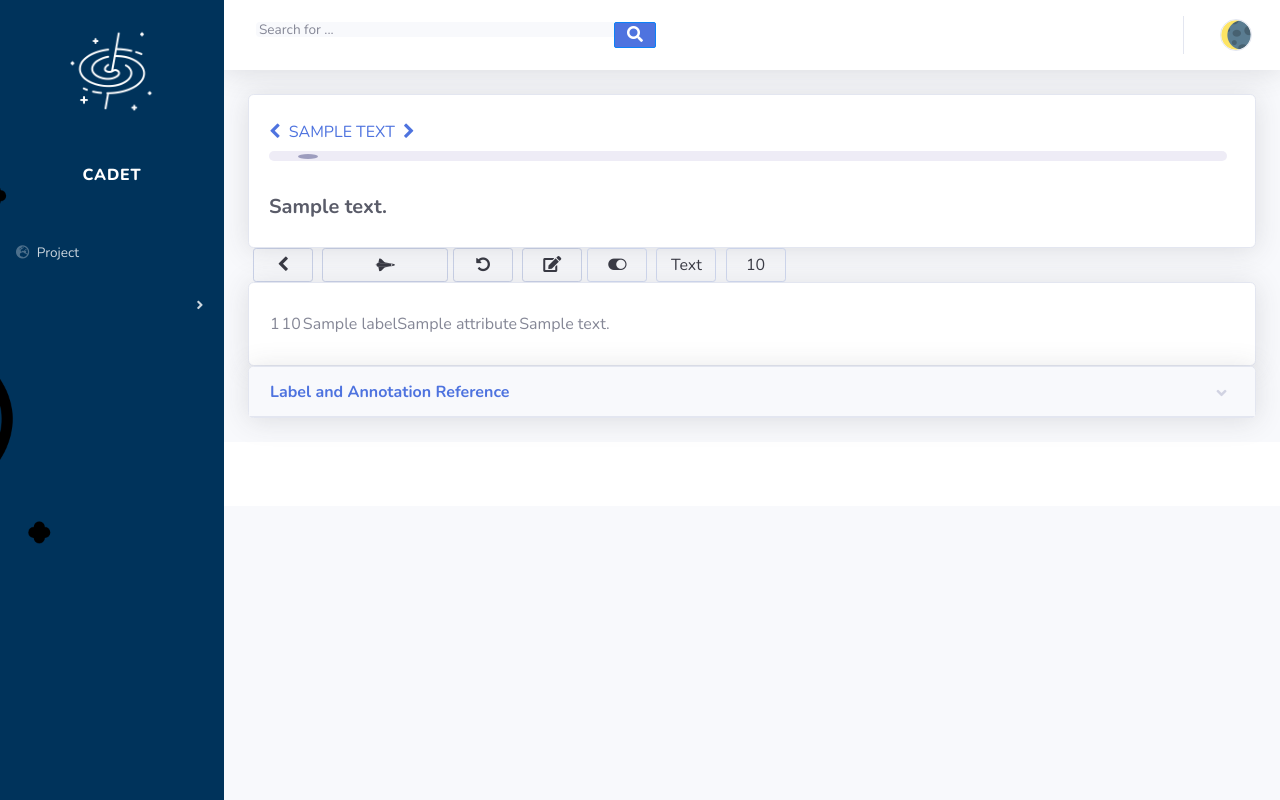
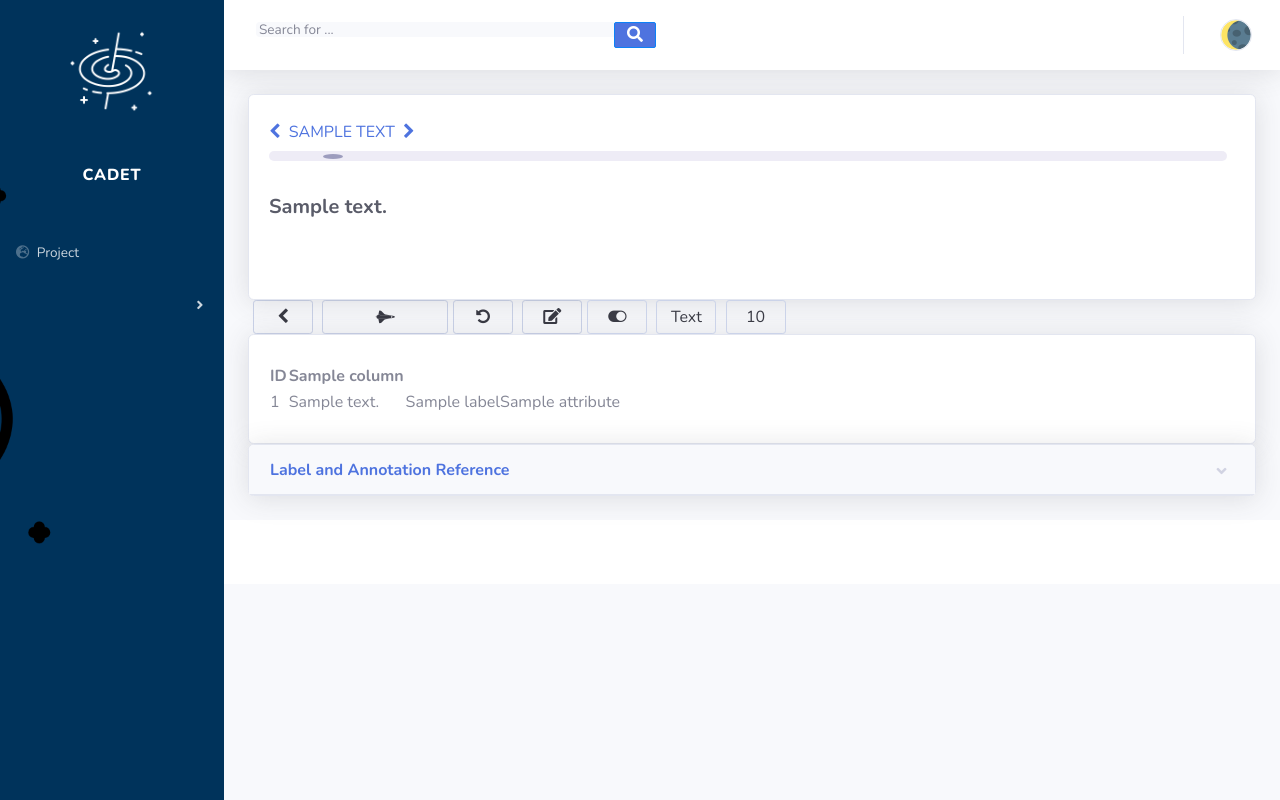
Before and after one commit to standoff-nlp/cadet, a Django app: template cadet_app/templates/annotate.html in a window 1280 px wide. Run offline with Django 3.2, Linux system fonts and the light colour scheme; the template is opened without the code that fills it: most values are stand-ins (such as "Sample title", 1, 10 or a date in 2020); some libraries are stand-ins or nearby versions.

Commit message:
begin work on annotat table form, leave modal design

```diff
--- a/cadet_app/templates/annotate.html
+++ b/cadet_app/templates/annotate.html
@@ -42,7 +42,7 @@
                                 <div class="col mr-2">
 
                                     <div class="text-uppercase text-primary font-weight-bold text-xs mb-1"><h6> <a data-tooltip="previous text" href="{% url 'annotate' project.project_slug previous_text %}"><i class="fa fa-chevron-left"></i></a> &nbsp;{{ text.title }}&nbsp; <a data-tooltip="next text" href="{% url 'annotate' project.project_slug next_text %}"><i class="fa fa-chevron-right"></i></a></h6> <div data-tooltip="Change amount of text in view"><div class="slidecontainer"></div>
-                                    <input type="range" min="20" max="1000" value="50" class="slider" id="myRange">
+                                    <input type="range" min="20" max="1000" value="76" class="slider" id="myRange">
                                 </div></div>
                                 <br>
 
@@ -114,18 +114,21 @@ href="#" role="button" data-tooltip="Show annotations on hover"><i class="fa fa-
                 <div class="col mr-2">
                     <table class="table-responsive">
                         <tr>
-
+                                <th>ID</th>
+                                {% for column in table_columns %}
+                                <th>{{ column }}</th>
+                                {% endfor %}
 
                         </tr>
                         {% for annotation in annotations %}
                             <tr class="table-token" id="{{ annotation.id }}" onclick="select_annotation_from_table(this)">
                                 <td >{{ forloop.counter }}</td>
+                                <td>{{ annotation.annotation_text }}</td>
+                                <td>
 
-                                <td>{{ annotation.annotation_type }}</td>
-                                <td>
                                     {% for label in annotation.labels.all %}
-                                    {{ label.name }}{{label.attributes.all|join:", "|default_if_none:" " }}{% endfor%}</td>
-                                    <td>{{ annotation.annotation_text }}</td>
+                                    {{ label.name }}{{label.attributes.all|join:", "|default_if_none:"---" }}{% endfor%}</td>
+
                                 </tr>
                             {% endfor %}
 
@@ -306,6 +309,8 @@ Mousetrap.bind('/', function() {
 var slider = document.getElementById("myRange");
 //var output = document.getElementById("demo");
 //output.innerHTML = slider.value;
+$('#annotation-area').height(slider.value);
+
 slider.oninput = function() {
 //output.innerHTML = this.value;
 console.log(slider.value)
--- a/cadet_app/views.py
+++ b/cadet_app/views.py
@@ -369,7 +369,7 @@ def annotate(request, project, text):
         return redirect(projects)
 
     context["annotation_types"] = AnnotationType.objects.all()
-    context["table_columns"] = Project.objects.get(id=project).label_set.groups.all()
+    context["table_columns"] = Project.objects.get(id=project).label_set.groups.all() # TODO order by sequence in label set
     context["previous_text"], context["next_text"] = get_previous_and_next_text(project, text)
     # Need default text window size 2 sents=50, user can zoom in and out within range 100
     # 100 = len(text),
```
